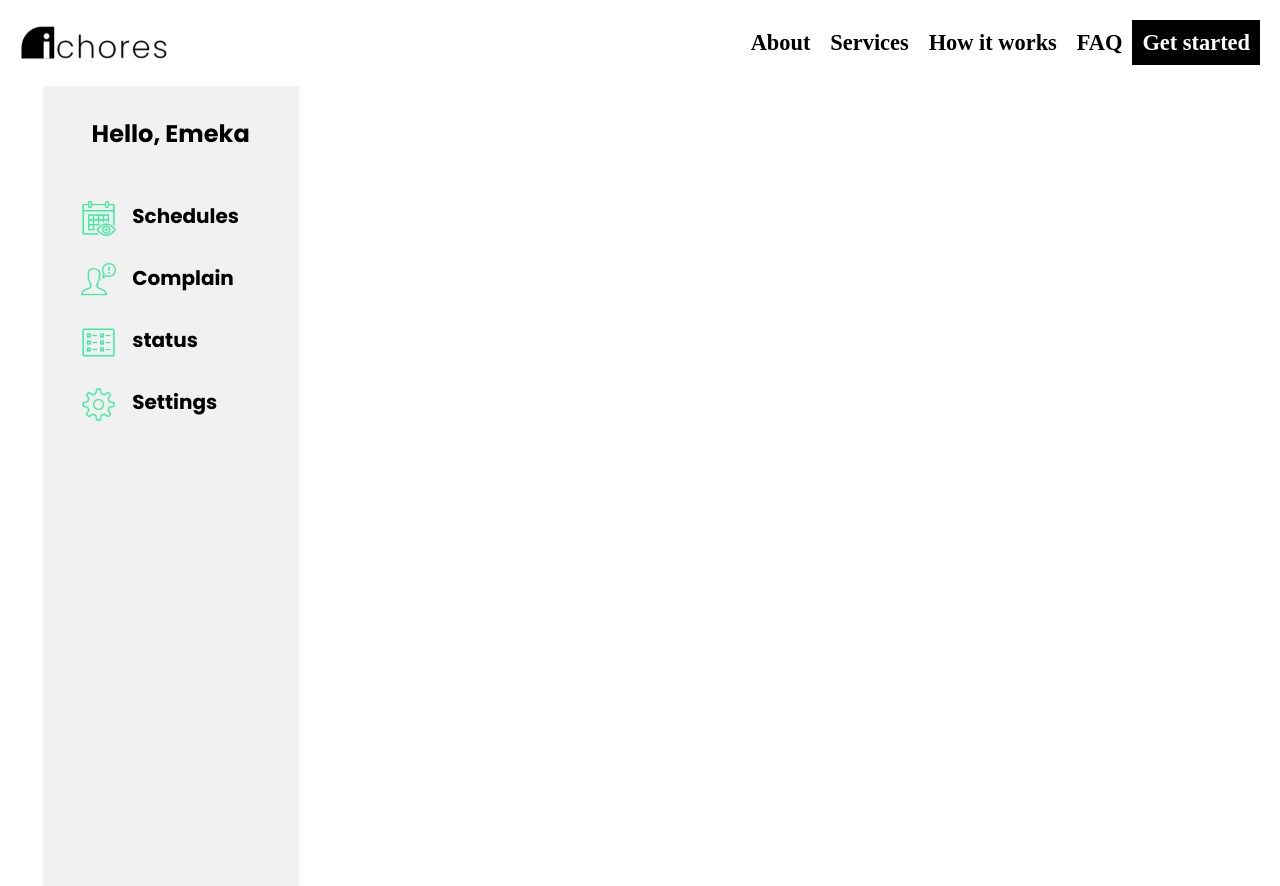
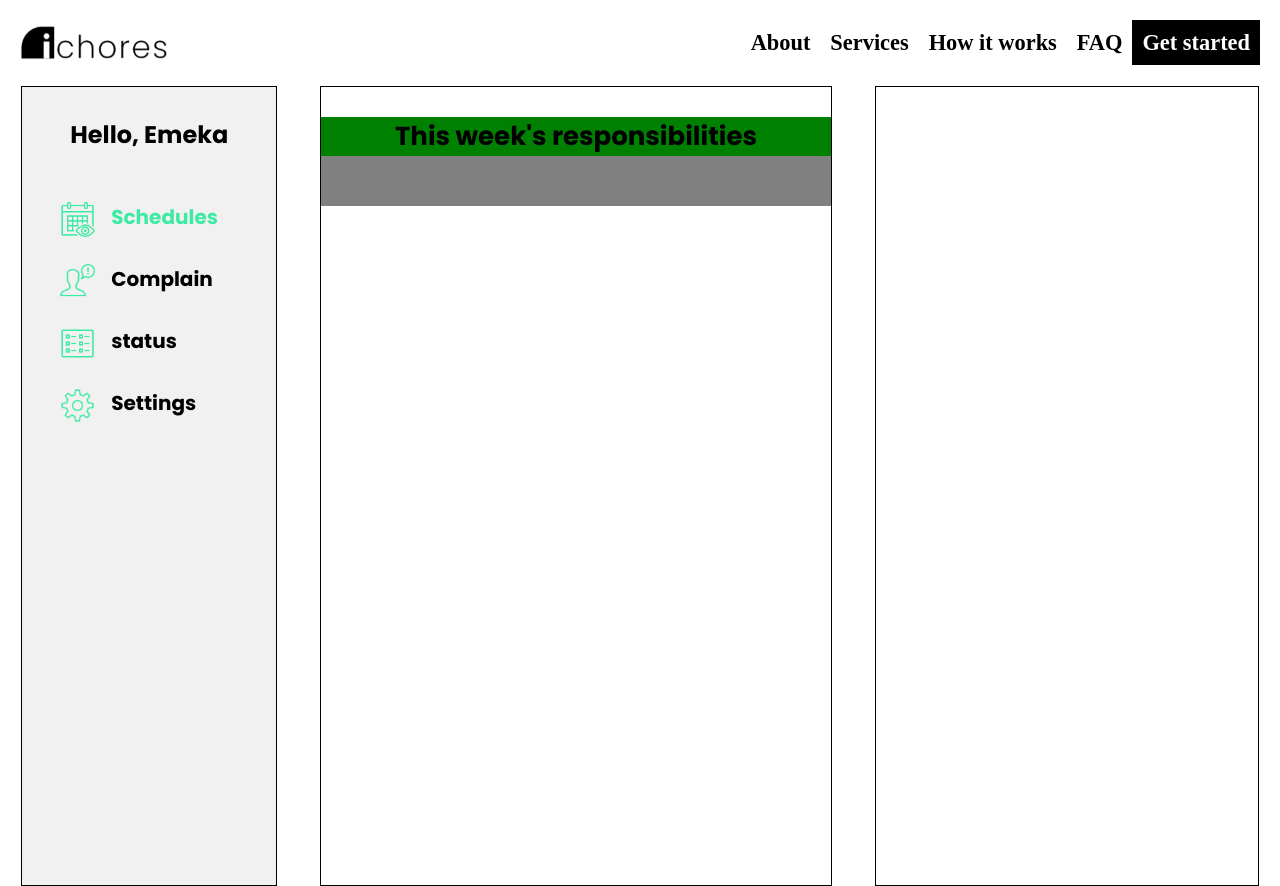
Before and after one commit to iChores/Official-webapp, a React (Create React App) app: page /dashboard in a window 1280 px wide. Built offline with nearby package versions, Linux system fonts and the light colour scheme.

Commit message:
responsibilities

```diff
--- a/src/Components/LeftBar.js
+++ b/src/Components/LeftBar.js
@@ -1,4 +1,4 @@
-import LeftWrapper from "../Styles/LeftBar";
+import LeftWrapper from "../Styles/LeftBar.style";
 import ScheduleIcon from "../Assets/ScheduleIcon.png";
 import ComplainIcon from "../Assets/ComplainIcon.png";
 import SubscriptionIcon from "../Assets/SubscriptionIcon.png";
--- /dev/null
+++ b/src/Components/Responsibilities.js
@@ -0,0 +1,18 @@
+import ResponsibilitiesWrapper from "../Styles/Responsibilities.style";
+
+function Responsibilities() {
+    return (
+        <ResponsibilitiesWrapper>
+            <h1 className="main-heading">This week's responsibilities</h1>
+            <div className="res-container">
+
+            </div>
+        </ResponsibilitiesWrapper>
+    )
+}
+
+
+
+
+
+export default Responsibilities;
--- a/src/Routes/ScheduleList.js
+++ b/src/Routes/ScheduleList.js
@@ -1,9 +1,10 @@
 import { useState } from "react/cjs/react.development";
 import LeftBar from "../Components/LeftBar";
+import Responsibilities from "../Components/Responsibilities";
 import ScheduleWrapper from "../Styles/ScheduleList.style";
 
 function ScheduleList() {
-    const [activeTab, setActiveTab] = useState("")
+    const [activeTab, setActiveTab] = useState("Schedules");
     return (
         <ScheduleWrapper>
             <div className="container">
@@ -12,7 +13,9 @@ function ScheduleList() {
                     setActiveTab={setActiveTab}
                 />
             </div>
-            <div className="container"></div>
+            <div className="container">
+                <Responsibilities/>
+            </div>
             <div className="container"></div>
         </ScheduleWrapper>
     )
--- /dev/null
+++ b/src/Styles/Responsibilities.style.js
@@ -0,0 +1,19 @@
+import styled from "styled-components";
+
+const ResponsibilitiesWrapper = styled.div`
+	display: flex;
+	flex-direction: column;
+	align-items: center;
+	width: 100%;
+	background: green;
+	.main-heading {
+		font-size: 26px;
+	}
+	.res-container {
+		width: 100%;
+		height: 50px;
+		background: grey;
+	}
+`;
+
+export default ResponsibilitiesWrapper;
--- a/src/Styles/ScheduleList.style.js
+++ b/src/Styles/ScheduleList.style.js
@@ -7,13 +7,16 @@ const ScheduleWrapper = styled.div`
 	justify-content: space-around;
 	.container {
 		width: 30%;
-		/* border: 1px solid black; */
+		border: 1px solid black;
 		height: 100vh;
 		padding: 30px 0;
 		:nth-child(1) {
 			background: #f2f1f1;
 			width: 20%;
 		}
+		:nth-child(2) {
+			width: 40%;
+		}
 	}
 `;
 
```
Also changed, not shown: src/Components/Responsibility.js (added, +10 -0 lines), src/Styles/LeftBar.style.js (renamed from src/Styles/LeftBar.js).
